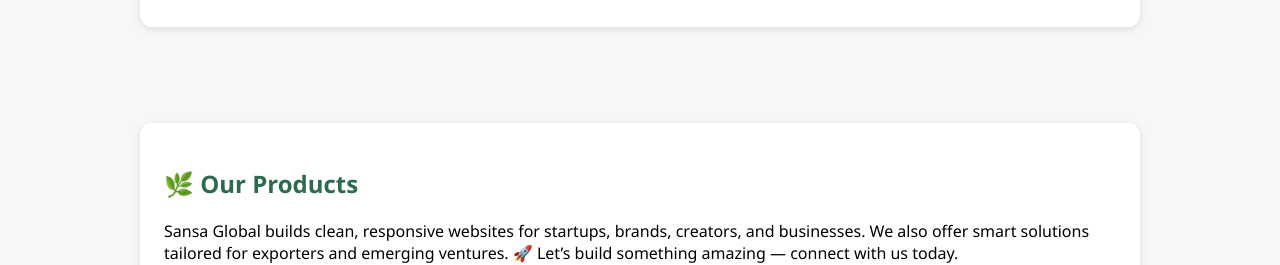
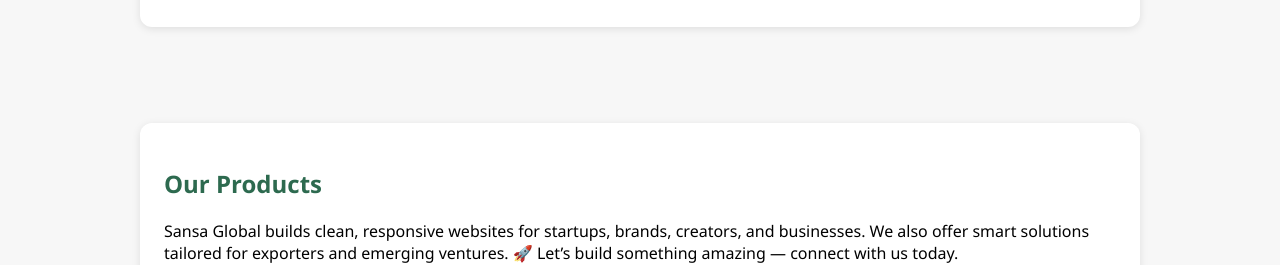
Before and after one commit to atult9090/sansaglobal, a plain HTML site: page index.html in a window 1280 px wide. Shown: the part 1029-1294 px from the top of the page. Drawn offline with nearby package versions, Linux system fonts and the light colour scheme.

Commit message:
Update index.html

```diff
--- a/index.html
+++ b/index.html
@@ -187,7 +187,7 @@
 
   <section id="products">
     <div class="card" data-aos="zoom-in">
-      <h2>🌿 Our Products</h2>
+      <h2> Our Products</h2>
       <p>Sansa Global builds clean, responsive websites for startups, brands, creators, and businesses.
 We also offer smart solutions tailored for exporters and emerging ventures.
 
```
